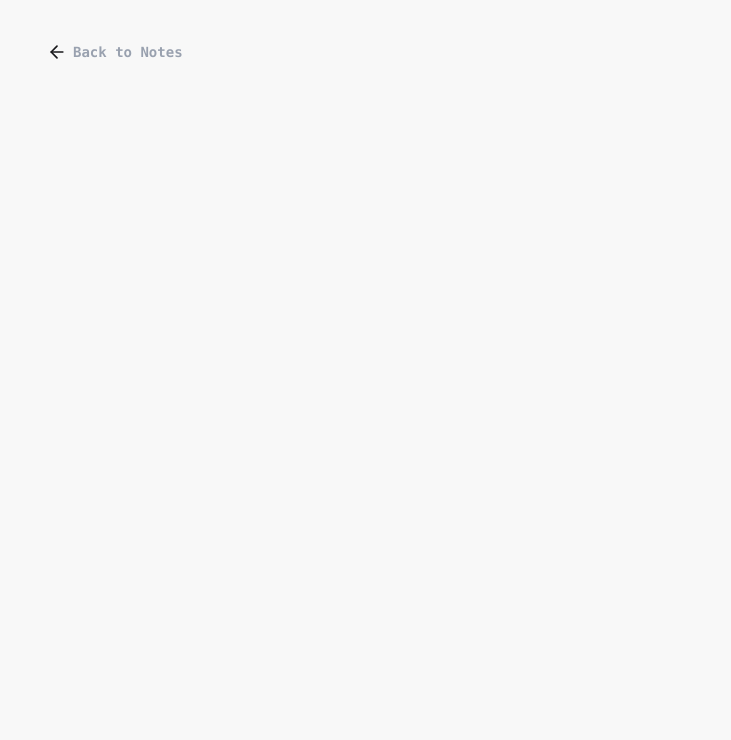
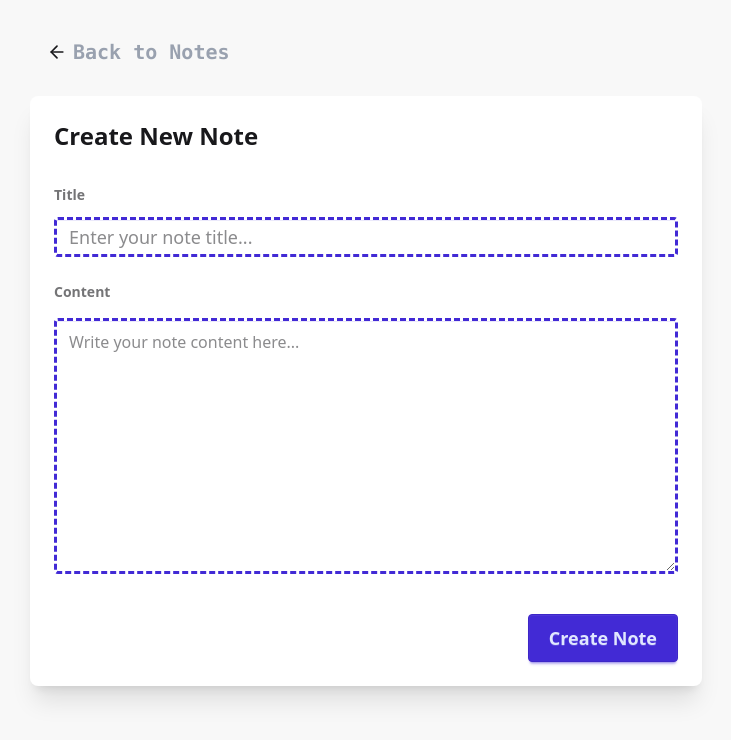
Before and after one commit to Omid2831/congenial-couscous, a React (Vite) app in the folder client/: page /create in a window 1280 px wide. Shown: the top 740 px of the page, without its empty margins (274-1005 px from the left). Built offline with nearby package versions, Linux system fonts and the light colour scheme.

Commit message:
feat: add form for creating new notes

```diff
--- a/client/src/pages/CreateNotes.jsx
+++ b/client/src/pages/CreateNotes.jsx
@@ -16,11 +16,62 @@ const CreateNotes = () => {
         <div className="max-w-2xl mx-auto">
           <Link to={"/"} className="btn btn-ghost mb-6">
             <ArrowLeft className='size-5' />
-            <span
-              className='text-shadow-amber-900 font-bold text-gray-400 font-mono '>
+            <span className='text-xl font-bold text-gray-400 font-mono'>
               Back to Notes
             </span>
           </Link>
+
+          <div className='card bg-base-100 shadow-xl'>
+            <div className='card-body'>
+              <h2 className='card-title text-2xl mb-6'>Create New Note</h2>
+
+              <form onSubmit={handleSubmit} className='space-y-6'>
+                <div className="form-control">
+                  <label className="label mb-3">
+                    <span className="label-text font-semibold">Title</span>
+                  </label>
+                  <input
+                    type="text"
+                    placeholder='Enter your note title...'
+                    className='input input-bordered input-primary border-3 border-dashed w-full text-lg'
+                    value={title}
+                    onChange={(e) => setTitle(e.target.value)}
+                    required
+                  />
+                </div>
+
+                <div className="form-control">
+                  <label className="label mb-4">
+                    <span className="label-text font-semibold">Content</span>
+                  </label>
+                  <textarea
+                    placeholder='Write your note content here...'
+                    className='textarea textarea-bordered textarea-primary border-3 border-dashed w-full h-64 text-base leading-relaxed'
+                    value={content}
+                    onChange={(e) => setContent(e.target.value)}
+                    required
+                  />
+                </div>
+
+                <div className='card-actions justify-end pt-4'>
+                  <button
+                    type='submit'
+                    className='btn btn-primary btn-lg'
+                    disabled={loading}
+                  >
+                    {loading ? (
+                      <>
+                        <span className="loading loading-spinner"></span>
+                        Creating...
+                      </>
+                    ) : (
+                      'Create Note'
+                    )}
+                  </button>
+                </div>
+              </form>
+            </div>
+          </div>
         </div>
       </div>
     </div>
```
